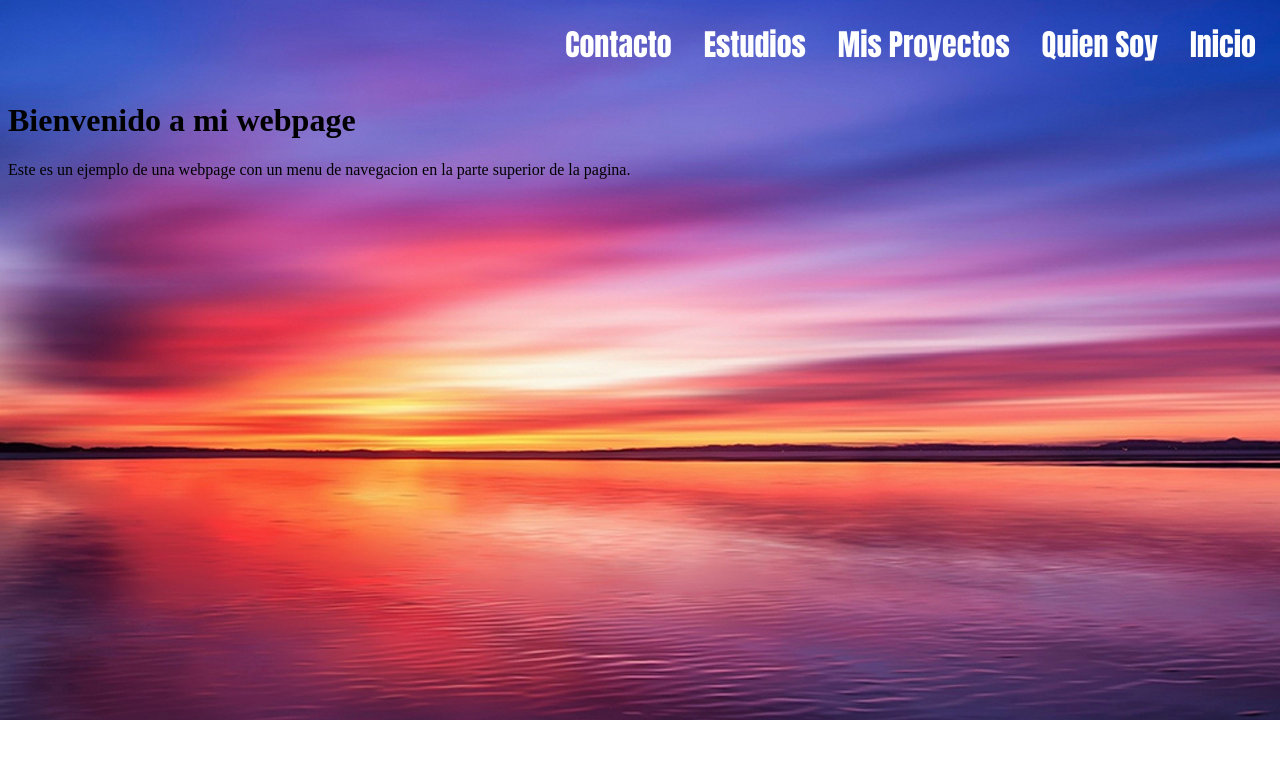
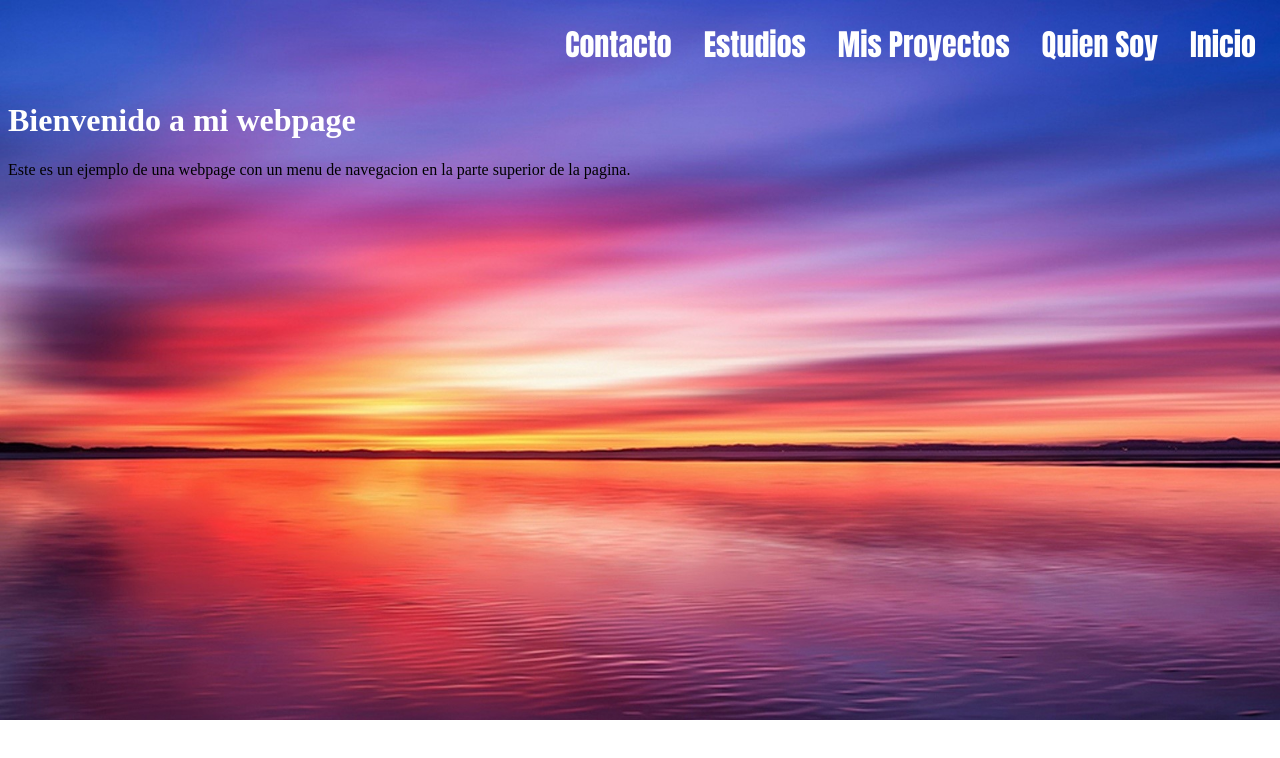
Before and after one commit to JuanesD06/Hoja-De-Vida-J, a plain HTML site: page index.html in a window 1280 px wide. Drawn offline with Linux system fonts and the light colour scheme.

Commit message:
style.css

```diff
--- a/style.css
+++ b/style.css
@@ -30,5 +30,5 @@ li a:hover {
 }
 
 h1 {
-  color: white,
+  color: rgb(255, 255, 255);
 }
```
